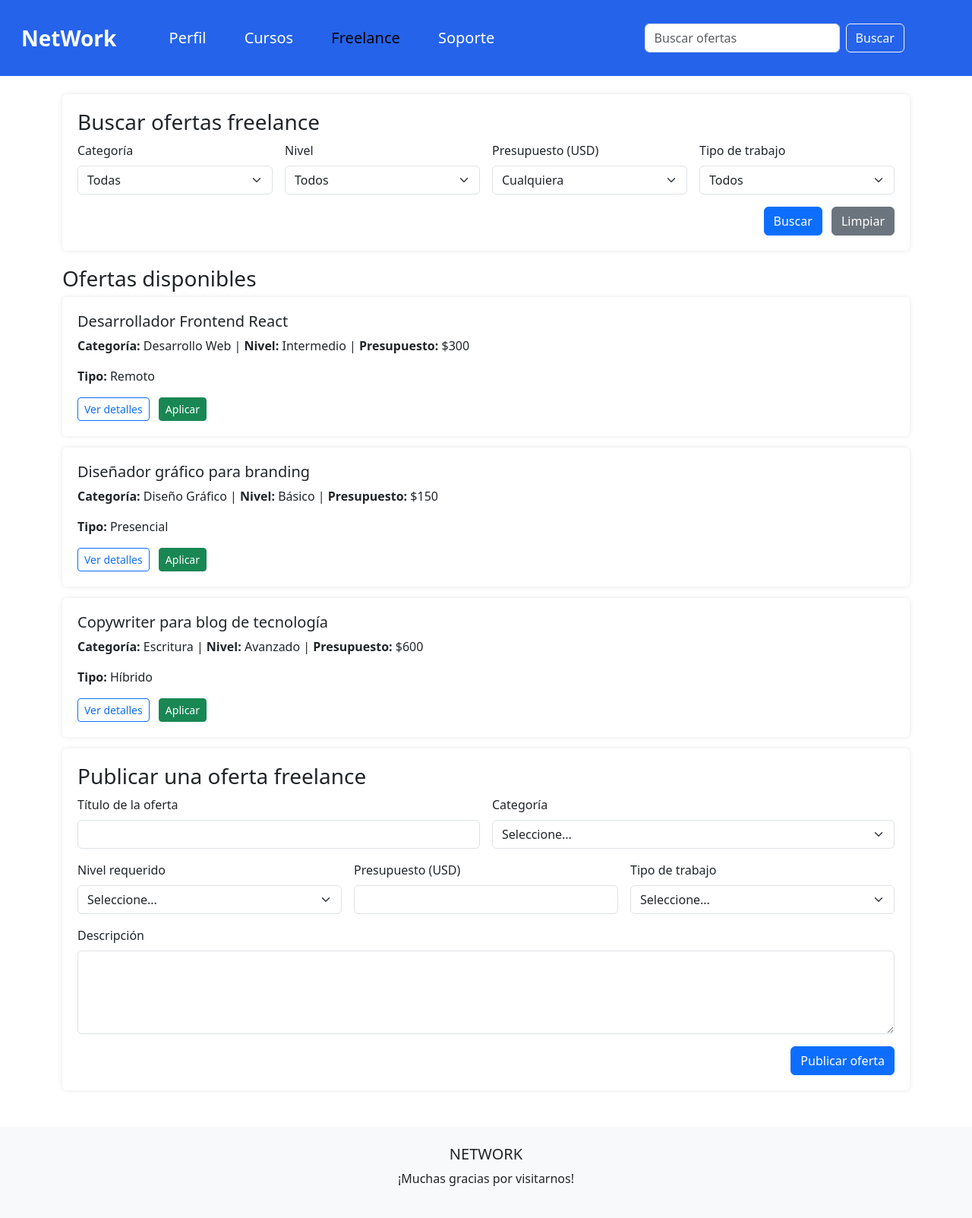
After one commit to aguilar1x/NetWork, a PHP site: page /freelance.html in a window 1280 px wide. The commit adds this page. Shown: the whole page at 76% size. Run offline with PHP 8.4, Linux system fonts and the light colour scheme.

Commit message:
Freelance
Hice la parte de freelance.html y le agregue unos diseños en css. Hice el codigo para el filtro pero no funciona correctamente aun.

```diff
--- a/css/style.css
+++ b/css/style.css
@@ -59,3 +59,33 @@
 .btn:hover {
     color: #059669;
 }
+
+/* Empieza Freelance */
+/* Para que las tarjetas tengan sombra y estén alineadas */
+#lista-ofertas .card {
+    transition: transform 0.3s ease;
+}
+
+
+/* Ajustes en badges */
+.badge {
+    font-size: 0.85rem;
+}
+
+
+.filter-section, .offer-card, .publish-section {
+      background-color: white;
+      padding: 20px;
+      border-radius: 6px;
+      box-shadow: 0 0 6px rgb(0 0 0 / 0.1);
+      margin-bottom: 20px;
+    }
+
+    .offer-card {
+      margin-bottom: 15px;
+    }
+
+    .modal-header, .modal-footer {
+      border: none;
+    }
+/* Termina Freelance */
--- /dev/null
+++ b/freelance.html
@@ -0,0 +1,212 @@
+<!DOCTYPE html>
+<html>
+
+<head>
+    <title>NetWork</title>
+    <link href="./css/bootstrap.min.css" rel="stylesheet">
+    <link rel="stylesheet" href="./css/style.css">
+</head>
+
+<body>
+    <header>
+        <nav class="navbar navbar-expand-lg">
+            <div class="container-fluid">
+                <a class="navbar-brand" href="network.html">NetWork</a>
+                <ul class="navbar-nav me-auto mb-2 mb-lg-0">
+                    <li class="nav-item"><a class="nav-link" href="perfil.html">Perfil</a></li>
+                    <li class="nav-item"><a class="nav-link" href="cursos.html">Cursos</a></li>
+                    <li class="nav-item"><a class="nav-link active" aria-current="page" href="freelance.html">Freelance</a></li>
+                    <li class="nav-item"><a class="nav-link" href="soporte.html">Soporte</a></li>
+                </ul>
+                <form class="d-flex" role="search">
+                    <input class="form-control me-2" type="search" placeholder="Buscar ofertas" aria-label="Buscar" />
+                    <button class="btn btn-outline-light" type="submit">Buscar</button>
+                </form>
+            </div>
+        </nav>
+    </header>
+
+    <main class="container my-4">
+
+    <!-- FILTROS para búsqueda -->
+    <section class="filter-section">
+      <h3>Buscar ofertas freelance</h3>
+      <form id="filterForm" class="row g-3">
+        <div class="col-md-3">
+          <label for="categoria" class="form-label">Categoría</label>
+          <select id="categoria" class="form-select" name="categoria">
+            <option value="">Todas</option>
+            <option value="desarrollo-web">Desarrollo Web</option>
+            <option value="diseno-grafico">Diseño Gráfico</option>
+            <option value="marketing">Marketing</option>
+            <option value="escritura">Escritura</option>
+            <option value="otro">Otro</option>
+          </select>
+        </div>
+
+        <div class="col-md-3">
+          <label for="nivel" class="form-label">Nivel</label>
+          <select id="nivel" class="form-select" name="nivel">
+            <option value="">Todos</option>
+            <option value="basico">Básico</option>
+            <option value="intermedio">Intermedio</option>
+            <option value="avanzado">Avanzado</option>
+          </select>
+        </div>
+
+        <div class="col-md-3">
+          <label for="presupuesto" class="form-label">Presupuesto (USD)</label>
+          <select id="presupuesto" class="form-select" name="presupuesto">
+            <option value="">Cualquiera</option>
+            <option value="0-100">0 - 100</option>
+            <option value="100-500">100 - 500</option>
+            <option value="500-1000">500 - 1000</option>
+            <option value="1000+">Más de 1000</option>
+          </select>
+        </div>
+
+        <div class="col-md-3">
+          <label for="tipo" class="form-label">Tipo de trabajo</label>
+          <select id="tipo" class="form-select" name="tipo">
+            <option value="">Todos</option>
+            <option value="remoto">Remoto</option>
+            <option value="presencial">Presencial</option>
+            <option value="hibrido">Híbrido</option>
+          </select>
+        </div>
+
+        <div class="col-12 text-end">
+          <button type="submit" class="btn btn-primary">Buscar</button>
+          <button type="reset" class="btn btn-secondary ms-2">Limpiar</button>
+        </div>
+      </form>
+    </section>
+
+    <!-- LISTADO DE OFERTAS -->
+    <section id="offersList">
+      <h3>Ofertas disponibles</h3>
+
+      <!-- Oferta ejemplo -->
+      <article class="offer-card">
+        <h5>Desarrollador Frontend React</h5>
+        <p><strong>Categoría:</strong> Desarrollo Web | <strong>Nivel:</strong> Intermedio | <strong>Presupuesto:</strong> $300</p>
+        <p><strong>Tipo:</strong> Remoto</p>
+        <button class="btn btn-outline-primary btn-sm" data-bs-toggle="modal" data-bs-target="#offerDetailsModal">Ver detalles</button>
+        <button class="btn btn-success btn-sm ms-2">Aplicar</button>
+      </article>
+
+      <article class="offer-card">
+        <h5>Diseñador gráfico para branding</h5>
+        <p><strong>Categoría:</strong> Diseño Gráfico | <strong>Nivel:</strong> Básico | <strong>Presupuesto:</strong> $150</p>
+        <p><strong>Tipo:</strong> Presencial</p>
+        <button class="btn btn-outline-primary btn-sm" data-bs-toggle="modal" data-bs-target="#offerDetailsModal">Ver detalles</button>
+        <button class="btn btn-success btn-sm ms-2">Aplicar</button>
+      </article>
+
+      <article class="offer-card">
+        <h5>Copywriter para blog de tecnología</h5>
+        <p><strong>Categoría:</strong> Escritura | <strong>Nivel:</strong> Avanzado | <strong>Presupuesto:</strong> $600</p>
+        <p><strong>Tipo:</strong> Híbrido</p>
+        <button class="btn btn-outline-primary btn-sm" data-bs-toggle="modal" data-bs-target="#offerDetailsModal">Ver detalles</button>
+        <button class="btn btn-success btn-sm ms-2">Aplicar</button>
+      </article>
+    </section>
+
+    <!-- Ver detalles de oferta -->
+    <div class="modal fade" id="offerDetailsModal" tabindex="-1" aria-labelledby="offerDetailsModalLabel" aria-hidden="true">
+      <div class="modal-dialog modal-lg modal-dialog-scrollable">
+        <div class="modal-content">
+          <div class="modal-header">
+            <h5 class="modal-title" id="offerDetailsModalLabel">Detalles de la oferta</h5>
+            <button type="button" class="btn-close" data-bs-dismiss="modal" aria-label="Cerrar"></button>
+          </div>
+          <div class="modal-body">
+            <h6>Desarrollador Frontend React</h6>
+            <p><strong>Descripción:</strong> Buscamos desarrollador frontend con experiencia en React para proyecto de 3 meses.</p>
+            <p><strong>Requisitos:</strong></p>
+            <ul>
+              <li>Experiencia mínima 1 año con React</li>
+              <li>Conocimiento de REST APIs</li>
+              <li>Trabajo remoto</li>
+            </ul>
+            <p><strong>Beneficios:</strong> Pago puntual, flexibilidad horaria.</p>
+          </div>
+          <div class="modal-footer">
+            <button type="button" class="btn btn-success">Aplicar a esta oferta</button>
+            <button type="button" class="btn btn-secondary" data-bs-dismiss="modal">Cerrar</button>
+          </div>
+        </div>
+      </div>
+    </div>
+
+    <!-- Publicar oferta -->
+    <section class="publish-section">
+      <h3>Publicar una oferta freelance</h3>
+      <form id="publishOfferForm" class="row g-3">
+        <div class="col-md-6">
+          <label for="tituloOferta" class="form-label">Título de la oferta</label>
+          <input type="text" class="form-control" id="tituloOferta" name="tituloOferta" required />
+        </div>
+        <div class="col-md-6">
+          <label for="categoriaOferta" class="form-label">Categoría</label>
+          <select id="categoriaOferta" class="form-select" name="categoriaOferta" required>
+            <option value="">Seleccione...</option>
+            <option value="desarrollo-web">Desarrollo Web</option>
+            <option value="diseno-grafico">Diseño Gráfico</option>
+            <option value="marketing">Marketing</option>
+            <option value="escritura">Escritura</option>
+            <option value="otro">Otro</option>
+          </select>
+        </div>
+
+        <div class="col-md-4">
+          <label for="nivelOferta" class="form-label">Nivel requerido</label>
+          <select id="nivelOferta" class="form-select" name="nivelOferta" required>
+            <option value="">Seleccione...</option>
+            <option value="basico">Básico</option>
+            <option value="intermedio">Intermedio</option>
+            <option value="avanzado">Avanzado</option>
+          </select>
+        </div>
+
+        <div class="col-md-4">
+          <label for="presupuestoOferta" class="form-label">Presupuesto (USD)</label>
+          <input type="number" class="form-control" id="presupuestoOferta" name="presupuestoOferta" min="0" required />
+        </div>
+
+        <div class="col-md-4">
+          <label for="tipoOferta" class="form-label">Tipo de trabajo</label>
+          <select id="tipoOferta" class="form-select" name="tipoOferta" required>
+            <option value="">Seleccione...</option>
+            <option value="remoto">Remoto</option>
+            <option value="presencial">Presencial</option>
+            <option value="hibrido">Híbrido</option>
+          </select>
+        </div>
+
+        <div class="col-12">
+          <label for="descripcionOferta" class="form-label">Descripción</label>
+          <textarea id="descripcionOferta" class="form-control" name="descripcionOferta" rows="4" required></textarea>
+        </div>
+
+        <div class="col-12 text-end">
+          <button type="submit" class="btn btn-primary">Publicar oferta</button>
+        </div>
+      </form>
+    </section>
+
+  </main>
+
+    <footer class="footer text-center mt-5 py-4 bg-light">
+        <div class="container">
+            <h5 class="text-uppercase">NetWork</h5>
+            <p>¡Muchas gracias por visitarnos!</p>
+        </div>
+    </footer>
+
+    <script src="./js/bootstrap.bundle.min.js"></script>
+    <script src="./js/freelance.js"></script>
+
+</body>
+
+</html>
--- /dev/null
+++ b/js/freelance.js
@@ -0,0 +1,40 @@
+// filtro.js
+
+document.addEventListener('DOMContentLoaded', function () {
+  const form = document.getElementById('filterForm');
+
+  form.addEventListener('submit', function (e) {
+    e.preventDefault();
+
+    const categoria = document.getElementById('categoria').value;
+    const nivel = document.getElementById('nivel').value;
+    const presupuesto = document.getElementById('presupuesto').value;
+    const tipo = document.getElementById('tipo').value;
+
+    document.querySelectorAll('.offer-card').forEach(function (card) {
+      const matchCategoria = !categoria || card.dataset.categoria === categoria;
+      const matchNivel = !nivel || card.dataset.nivel === nivel;
+      const matchTipo = !tipo || card.dataset.tipo === tipo;
+
+      const cardPresupuesto = parseInt(card.dataset.presupuesto);
+      let matchPresupuesto = true;
+
+      if (presupuesto === '0-100') {
+        matchPresupuesto = cardPresupuesto <= 100;
+      } else if (presupuesto === '100-500') {
+        matchPresupuesto = cardPresupuesto > 100 && cardPresupuesto <= 500;
+      } else if (presupuesto === '500-1000') {
+        matchPresupuesto = cardPresupuesto > 500 && cardPresupuesto <= 1000;
+      } else if (presupuesto === '1000+') {
+        matchPresupuesto = cardPresupuesto > 1000;
+      }
+
+      // Mostrar u ocultar la tarjeta según los filtros
+      if (matchCategoria && matchNivel && matchTipo && matchPresupuesto) {
+        card.style.display = 'block';
+      } else {
+        card.style.display = 'none';
+      }
+    });
+  });
+});
```
